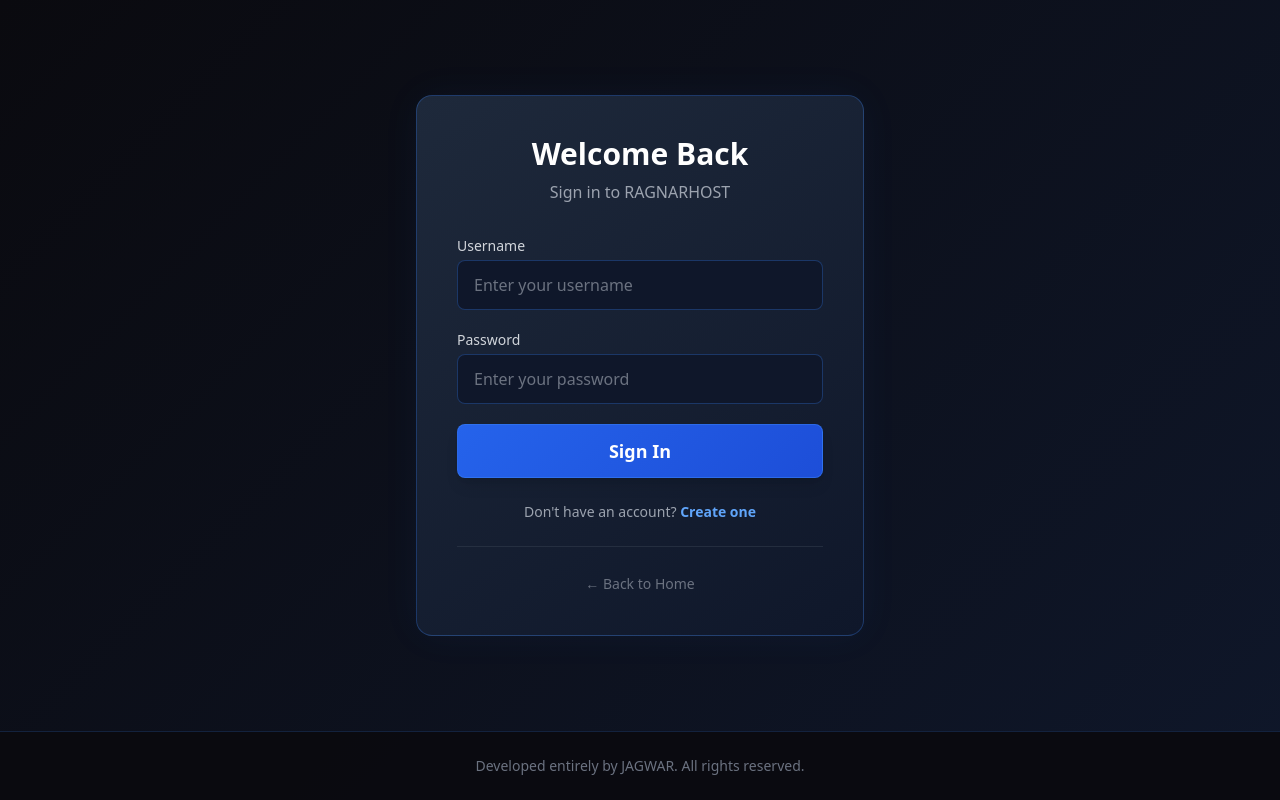
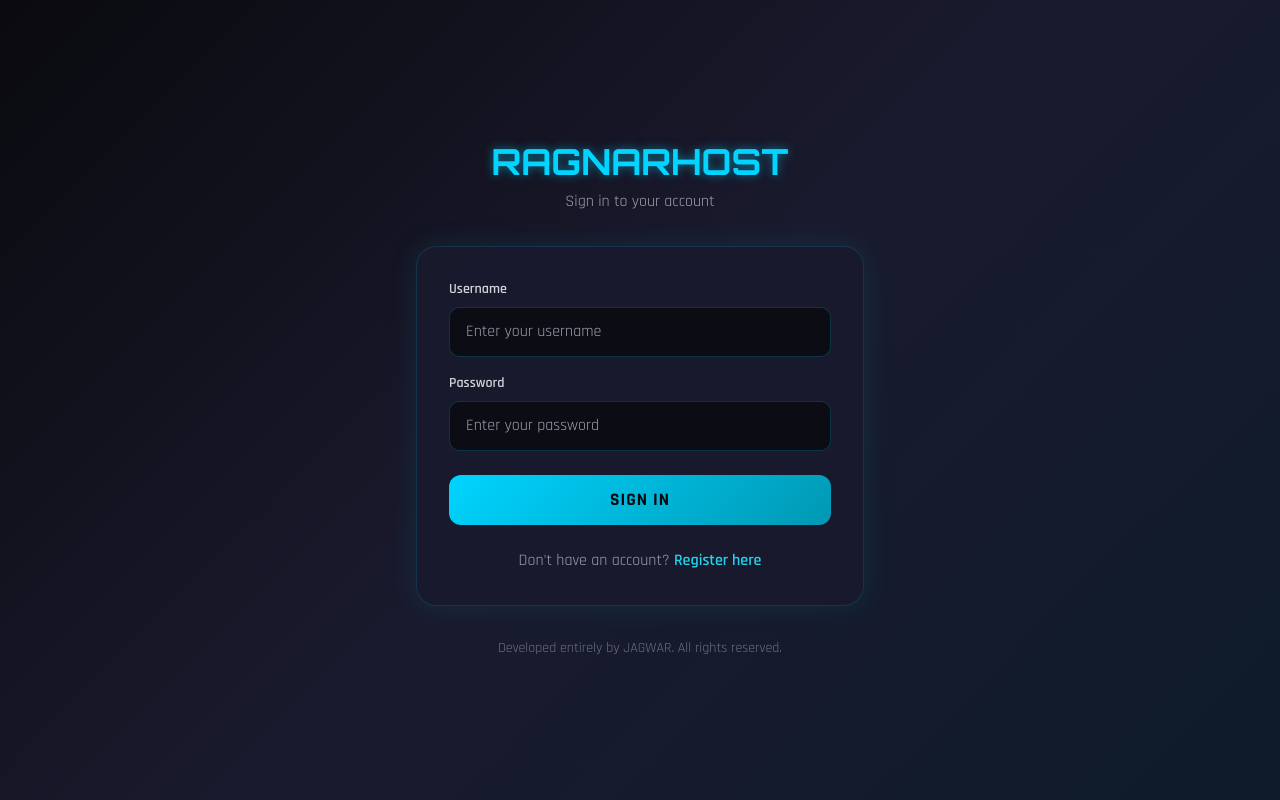
Before and after one commit to saadbelhioual-crypto/RARARR, a Flask app: page /login in a window 1280 px wide. Run offline with Flask 3, Linux system fonts and the light colour scheme; some libraries are stand-ins or nearby versions.

Commit message:
Update login.html

```diff
--- a/templates/login.html
+++ b/templates/login.html
@@ -6,91 +6,172 @@
     <title>Login - RAGNARHOST</title>
     <script src="https://cdn.tailwindcss.com"></script>
     <style>
+        @import url('https://fonts.googleapis.com/css2?family=Orbitron:wght@400;700;900&family=Rajdhani:wght@300;400;600;700&display=swap');
+
+        :root {
+            --neon-blue: #00d4ff;
+            --deep-black: #0a0a0f;
+            --slate: #1a1a2e;
+        }
+
+        * { margin: 0; padding: 0; box-sizing: border-box; }
+
         body {
-            background: linear-gradient(135deg, #0a0a0f 0%, #0f172a 100%);
-            color: #e2e8f0;
+            background: linear-gradient(135deg, #0a0a0f 0%, #1a1a2e 50%, #0d1b2a 100%);
+            color: #e0e0e0;
+            font-family: 'Rajdhani', sans-serif;
             min-height: 100vh;
             display: flex;
-            flex-direction: column;
+            align-items: center;
+            justify-content: center;
         }
-        .card-auth {
-            background: linear-gradient(145deg, #1e293b, #0f172a);
-            border: 1px solid rgba(59,130,246,0.3);
-            box-shadow: 0 0 40px rgba(59,130,246,0.05);
+
+        .font-orbitron { font-family: 'Orbitron', monospace; }
+
+        .neon-text {
+            color: var(--neon-blue);
+            text-shadow: 0 0 10px rgba(0, 212, 255, 0.5);
         }
+
+        .card-dark {
+            background: rgba(26, 26, 46, 0.95);
+            backdrop-filter: blur(10px);
+            border: 1px solid rgba(0, 212, 255, 0.15);
+            border-radius: 20px;
+            box-shadow: 0 0 30px rgba(0, 212, 255, 0.1);
+        }
+
         .input-field {
-            background: #0f172a;
-            border: 1px solid rgba(59,130,246,0.3);
-            color: white;
-            transition: all 0.3s;
+            background: rgba(10, 10, 15, 0.8);
+            border: 1px solid rgba(0, 212, 255, 0.2);
+            color: #e0e0e0;
+            padding: 12px 16px;
+            border-radius: 10px;
+            width: 100%;
+            transition: all 0.3s ease;
+            font-family: 'Rajdhani', sans-serif;
+            font-size: 1rem;
         }
+
         .input-field:focus {
-            border-color: #3b82f6;
-            box-shadow: 0 0 15px rgba(59,130,246,0.2);
             outline: none;
+            border-color: var(--neon-blue);
+            box-shadow: 0 0 10px rgba(0, 212, 255, 0.2);
         }
-        .btn-login {
-            background: linear-gradient(135deg, #2563eb, #1d4ed8);
-            border: 1px solid rgba(59,130,246,0.5);
+
+        .btn-primary {
+            background: linear-gradient(135deg, #00d4ff, #0098b3);
+            color: #0a0a0f;
+            font-weight: 700;
+            padding: 12px 32px;
+            border-radius: 12px;
             transition: all 0.3s ease;
+            text-transform: uppercase;
+            letter-spacing: 1px;
+            width: 100%;
+            font-family: 'Rajdhani', sans-serif;
+            font-size: 1.1rem;
         }
-        .btn-login:hover {
-            box-shadow: 0 0 25px rgba(59,130,246,0.4);
+
+        .btn-primary:hover {
+            box-shadow: 0 0 25px rgba(0, 212, 255, 0.5);
+            transform: scale(1.02);
         }
-        footer {
-            background: rgba(10,10,15,0.95);
-            border-top: 1px solid rgba(59,130,246,0.2);
-            margin-top: auto;
+
+        .flash-error {
+            background: rgba(255, 50, 50, 0.15);
+            border: 1px solid rgba(255, 50, 50, 0.3);
+            color: #ff6b6b;
+            padding: 12px;
+            border-radius: 10px;
+            margin-bottom: 16px;
+        }
+
+        .flash-success {
+            background: rgba(50, 255, 50, 0.15);
+            border: 1px solid rgba(50, 255, 50, 0.3);
+            color: #6bff6b;
+            padding: 12px;
+            border-radius: 10px;
+            margin-bottom: 16px;
         }
     </style>
 </head>
-<body>
-    <div class="flex-grow flex items-center justify-center px-4 sm:px-6 lg:px-8 py-12">
-        <div class="card-auth rounded-2xl p-8 md:p-10 w-full max-w-md">
-            <div class="text-center mb-8">
-                <h2 class="text-3xl font-bold text-white mb-2">Welcome Back</h2>
-                <p class="text-gray-400">Sign in to RAGNARHOST</p>
-            </div>
+<body class="px-4">
+    <div class="w-full max-w-md">
+        <!-- Logo -->
+        <div class="text-center mb-8">
+            <h1 class="text-3xl sm:text-4xl font-orbitron font-bold neon-text">RAGNARHOST</h1>
+            <p class="text-gray-400 mt-2">Sign in to your account</p>
+        </div>
 
+        <!-- Login Card -->
+        <div class="card-dark p-6 sm:p-8">
             <!-- Flash Messages -->
             {% with messages = get_flashed_messages(with_categories=true) %}
                 {% if messages %}
                     {% for category, message in messages %}
-                        <div class="mb-4 p-3 rounded-lg text-sm {% if category == 'success' %}bg-green-900/50 text-green-300 border border-green-700{% elif category == 'danger' %}bg-red-900/50 text-red-300 border border-red-700{% else %}bg-blue-900/50 text-blue-300 border border-blue-700{% endif %}">
+                        <div class="{% if category == 'error' %}flash-error{% else %}flash-success{% endif %}">
                             {{ message }}
                         </div>
                     {% endfor %}
                 {% endif %}
             {% endwith %}
 
-            <form method="POST" action="{{ url_for('login') }}" class="space-y-5">
-                <div>
-                    <label class="block text-sm font-medium text-gray-300 mb-1">Username</label>
-                    <input type="text" name="username" required
-                           class="input-field w-full px-4 py-3 rounded-lg text-white placeholder-gray-500"
-                           placeholder="Enter your username">
+            <form method="POST" action="{{ url_for('login') }}" id="loginForm">
+                <div class="mb-4">
+                    <label class="block text-sm font-semibold mb-2 text-gray-300">Username</label>
+                    <input type="text" name="username" class="input-field" placeholder="Enter your username" required minlength="3">
                 </div>
-                <div>
-                    <label class="block text-sm font-medium text-gray-300 mb-1">Password</label>
-                    <input type="password" name="password" required
-                           class="input-field w-full px-4 py-3 rounded-lg text-white placeholder-gray-500"
-                           placeholder="Enter your password">
+
+                <div class="mb-6">
+                    <label class="block text-sm font-semibold mb-2 text-gray-300">Password</label>
+                    <input type="password" name="password" class="input-field" placeholder="Enter your password" required minlength="6">
                 </div>
-                <button type="submit" class="btn-login w-full py-3 rounded-lg text-white font-bold text-lg shadow-lg">
-                    Sign In
-                </button>
+
+                <button type="submit" class="btn-primary">Sign In</button>
             </form>
-            <p class="text-center text-gray-400 text-sm mt-6">
-                Don't have an account?
-                <a href="{{ url_for('register') }}" class="text-blue-400 hover:text-blue-300 font-semibold">Create one</a>
-            </p>
-            <div class="mt-6 pt-6 border-t border-gray-700/50 text-center">
-                <a href="{{ url_for('index') }}" class="text-gray-500 hover:text-gray-300 text-sm">← Back to Home</a>
+
+            <div class="mt-6 text-center">
+                <p class="text-gray-400">
+                    Don't have an account?
+                    <a href="{{ url_for('register') }}" class="text-cyan-400 hover:text-cyan-300 font-semibold">Register here</a>
+                </p>
             </div>
         </div>
+
+        <!-- Footer -->
+        <div class="text-center mt-8">
+            <p class="text-gray-500 text-sm">
+                Developed entirely by JAGWAR. All rights reserved.
+            </p>
+        </div>
     </div>
-    <footer class="py-6 text-center">
-        <p class="text-gray-500 text-sm">Developed entirely by JAGWAR. All rights reserved.</p>
-    </footer>
+
+    <script>
+        // Client-side validation
+        document.getElementById('loginForm').addEventListener('submit', function(e) {
+            const username = this.querySelector('input[name="username"]').value.trim();
+            const password = this.querySelector('input[name="password"]').value;
+
+            if (!username || !password) {
+                e.preventDefault();
+                alert('Please fill in all fields.');
+                return;
+            }
+
+            if (username.length < 3) {
+                e.preventDefault();
+                alert('Username must be at least 3 characters.');
+                return;
+            }
+
+            if (password.length < 6) {
+                e.preventDefault();
+                alert('Password must be at least 6 characters.');
+                return;
+            }
+        });
+    </script>
 </body>
 </html>
```
